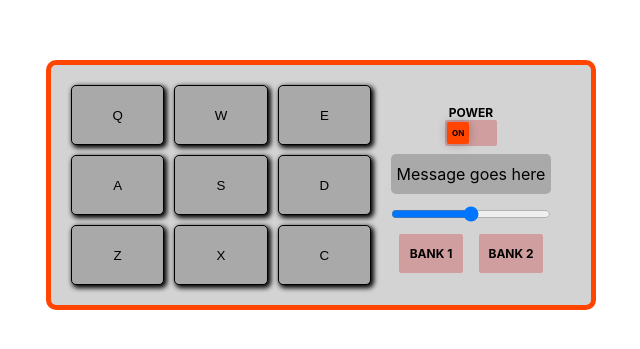
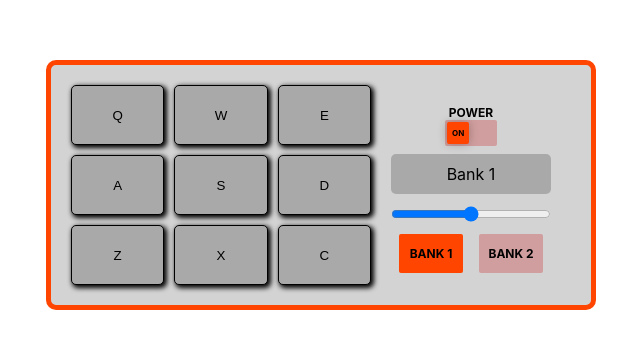
Before and after one commit to solvman/drum-machine, a React (Create React App) app: page / in a window 1280 px wide. Shown: the part 215-564 px from the top of the page, without its empty margins (319-959 px from the left). Built offline with nearby package versions, Linux system fonts and the light colour scheme.

Commit message:
refactor and add bankSlice

```diff
--- a/src/app/store.js
+++ b/src/app/store.js
@@ -1,5 +1,8 @@
 import { configureStore } from "@reduxjs/toolkit";
+import bankSelectorReducer from "../features/BankSelector/BankSelectorSlice";
 
 export const store = configureStore({
-  reducer: {},
+  reducer: {
+    bank: bankSelectorReducer,
+  },
 });
--- a/src/components/BankSelector.js
+++ /dev/null
@@ -1,22 +0,0 @@
-import React from "react";
-
-function BankSelector() {
-  return (
-    <div className="banks">
-      <label>
-        <input type="radio" name="bank" value="1"></input>
-        <div className="bank">
-          <p className="bank-title">Bank 1</p>
-        </div>
-      </label>
-      <label>
-        <input type="radio" name="bank" value="2"></input>
-        <div className="bank">
-          <p className="bank-title">Bank 2</p>
-        </div>
-      </label>
-    </div>
-  );
-}
-
-export default BankSelector;
--- a/src/components/Controls.js
+++ b/src/components/Controls.js
@@ -1,12 +1,12 @@
-import ToggleSwitch from "./ToggleSwitch";
-import MessageScreen from "./MessageScreen";
-import BankSelector from "./BankSelector";
-import Volume from "./Volume";
+import PowerSwitch from "../features/PowerSwitch/PowerSwitch";
+import MessageScreen from "../features/MessageScreen/MessageScreen";
+import BankSelector from "../features/BankSelector/BankSelector";
+import Volume from "../features/Volume/Volume";
 
 const Controls = () => {
   return (
     <section id="display">
-      <ToggleSwitch text="Power" />
+      <PowerSwitch text="Power" />
       <MessageScreen />
       <Volume />
       <BankSelector />
--- /dev/null
+++ b/src/features/BankSelector/BankSelector.js
@@ -0,0 +1,37 @@
+import React from "react";
+import { useSelector, useDispatch } from "react-redux";
+import { toggleBank } from "./BankSelectorSlice";
+
+function BankSelector() {
+  const currentBank = useSelector((state) => state.bank.name);
+  const dispatch = useDispatch();
+
+  return (
+    <div className="banks">
+      <label onClick={() => dispatch(toggleBank())}>
+        <input
+          type="radio"
+          name="bank"
+          value="Bank 1"
+          checked={"Bank 1" === currentBank}
+        ></input>
+        <div className="bank">
+          <p className="bank-title">Bank 1</p>
+        </div>
+      </label>
+      <label onClick={() => dispatch(toggleBank())}>
+        <input
+          type="radio"
+          name="bank"
+          value="Bank 2"
+          checked={"Bank 2" === currentBank}
+        ></input>
+        <div className="bank">
+          <p className="bank-title">Bank 2</p>
+        </div>
+      </label>
+    </div>
+  );
+}
+
+export default BankSelector;
--- /dev/null
+++ b/src/features/BankSelector/BankSelectorSlice.js
@@ -0,0 +1,20 @@
+import { createSlice } from "@reduxjs/toolkit";
+
+const initialState = {
+  name: "Bank 1",
+};
+
+export const bankSelectorSlice = createSlice({
+  name: "bank",
+  initialState,
+  reducers: {
+    toggleBank: (state) => {
+      if (state.name === "Bank 1") state.name = "Bank 2";
+      else if (state.name === "Bank 2") state.name = "Bank 1";
+      else throw new Error();
+    },
+  },
+});
+
+export const { toggleBank } = bankSelectorSlice.actions;
+export default bankSelectorSlice.reducer;
--- a/src/components/MessageScreen.js
+++ b/src/features/MessageScreen/MessageScreen.js
@@ -1,9 +1,12 @@
 import React from "react";
+import { useSelector } from "react-redux";
 
 function MessageScreen() {
+  const bank = useSelector((state) => state.bank.name);
+
   return (
     <div className="message-screen">
-      <p className="message">Message goes here</p>
+      <p className="message">{bank}</p>
     </div>
   );
 }
--- a/src/components/ToggleSwitch.js
+++ b/src/features/PowerSwitch/PowerSwitch.js
@@ -1,4 +1,4 @@
-const ToggleSwitch = ({ text, setBank, setMessage }) => {
+const PowerSwitch = ({ text, setBank, setMessage }) => {
   return (
     <label className="toggle-switch">
       <input
@@ -17,4 +17,4 @@ const ToggleSwitch = ({ text, setBank, setMessage }) => {
   );
 };
 
-export default ToggleSwitch;
+export default PowerSwitch;
```
Also changed, not shown: src/features/Volume/Volume.js (renamed from src/components/Volume.js).
